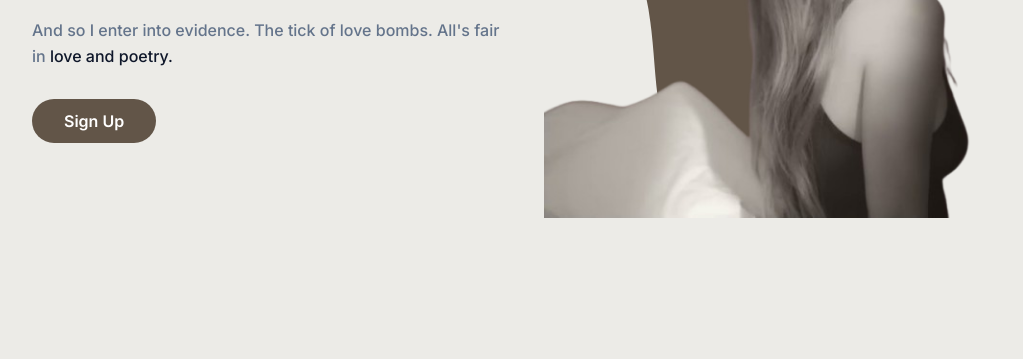
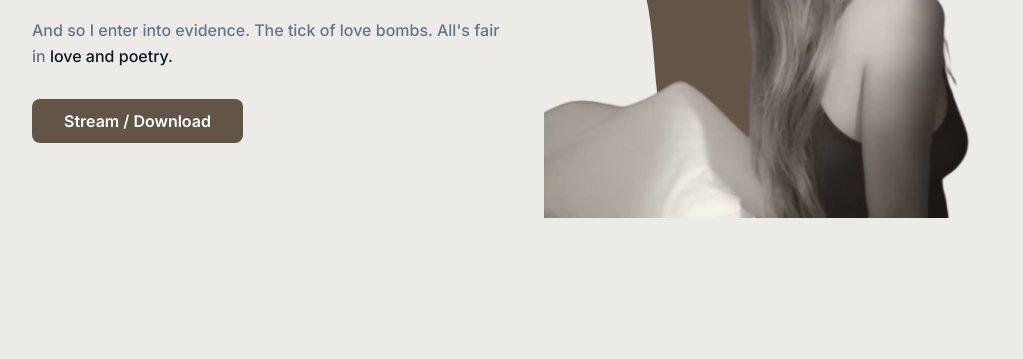
Before and after one commit to fathanabds/tailwind-case-study, a website: page index.html in a window 1280 px wide. Shown: the part 405-764 px from the top of the page, without its empty margins (112-1135 px from the left). Drawn offline with Linux system fonts and the light colour scheme.

Commit message:
edit text button pada section hero

```diff
--- a/index.html
+++ b/index.html
@@ -67,7 +67,9 @@
               <a href="https://taylor.lnk.to/thetorturedpoetsdepartment" target="_blank">Available Now</a>
             </h2>
             <p class="font-medium text-secondary mb-10 leading-relaxed">And so I enter into evidence. The tick of love bombs. All's fair in <span class="text-dark">love and poetry.</span></p>
-            <a href="" class="text-base font-semibold text-white bg-primary py-3 px-8 rounded-full hover:shadow-lg hover:opacity-80 transition-all duration-300 ease-in-out">Sign Up</a>
+            <a target="_blank" href="https://taylor.lnk.to/thetorturedpoetsdepartment" class="text-base font-semibold text-white bg-primary py-3 px-8 rounded-lg hover:shadow-lg hover:opacity-80 transition-all duration-300 ease-in-out"
+              >Stream / Download</a
+            >
           </div>
           <div class="w-full self-end px-4 lg:w-1/2">
             <div class="mt-10 relative lg:mt-0 lg:right-0">
```
Also changed, not shown: src/output.css.
